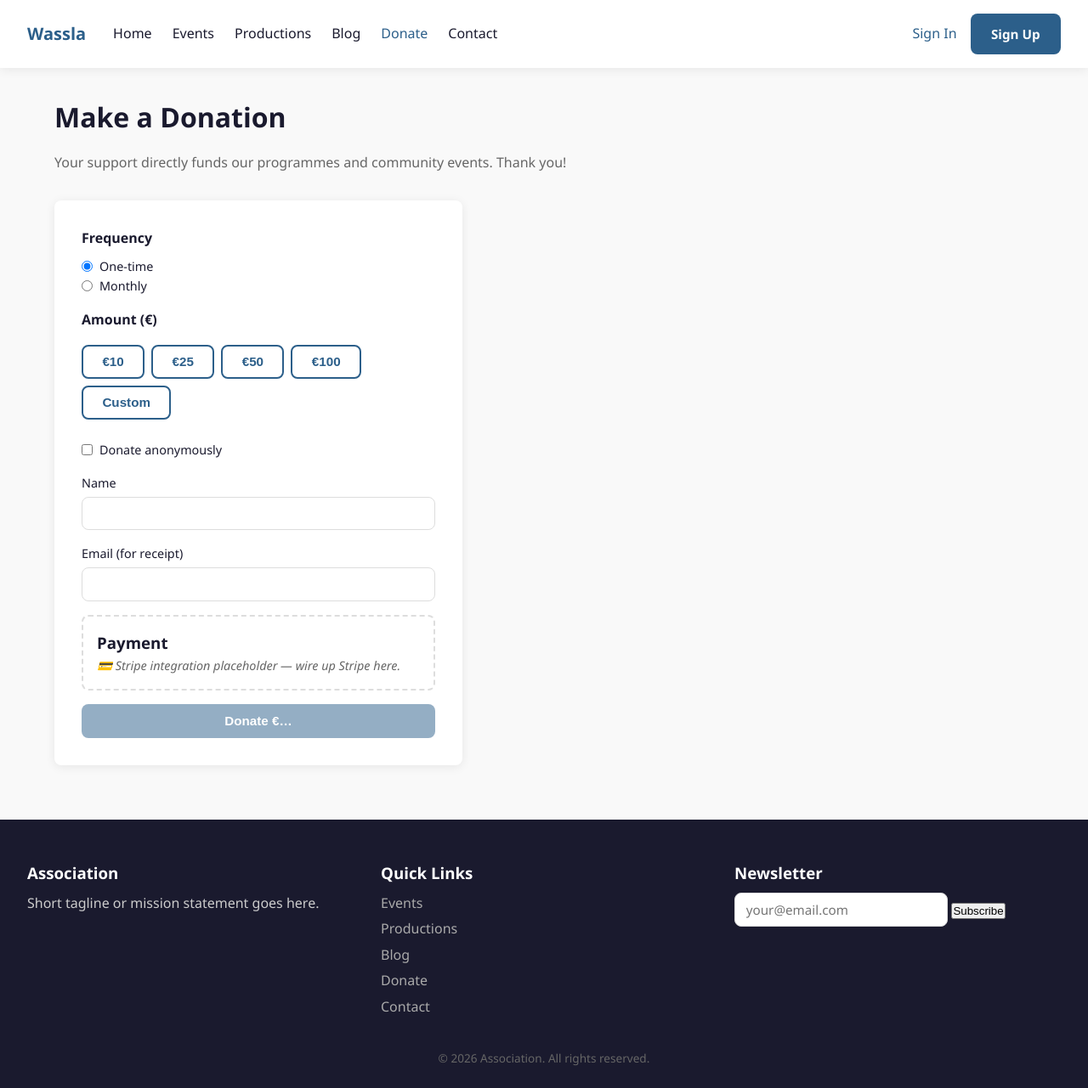
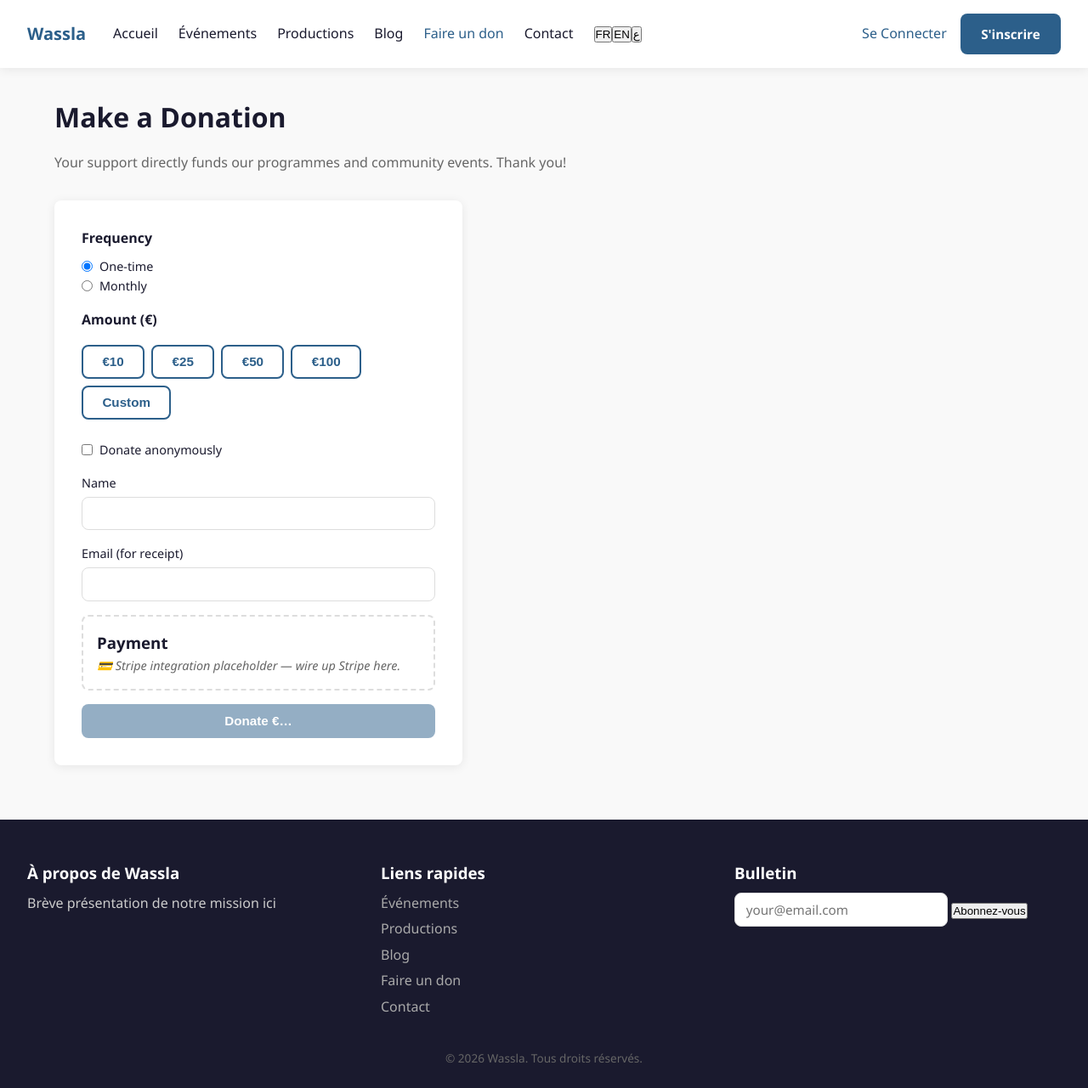
Before and after one commit to engy-dev/association_website, a React (Vite) app in the folder frontend/: page /donate in a window 1280 px wide. Shown: the whole page at 85% size. Built offline with nearby package versions, Linux system fonts and the light colour scheme; no server answers.

Commit message:
Adding dynamic language switching for static text

```diff
--- a/frontend/src/App.jsx
+++ b/frontend/src/App.jsx
@@ -1,6 +1,6 @@
 import { BrowserRouter, Routes, Route, Navigate } from 'react-router-dom';
 import { AuthProvider, useAuth } from './context/AuthContext';
-
+import { LanguageProvider } from './context/LanguageContext';
 import Navbar from './components/Navbar';
 import Footer from './components/Footer';
 
@@ -37,6 +37,7 @@ function Layout({ children }) {
 export default function App() {
   return (
     <AuthProvider>
+      <LanguageProvider>
         <BrowserRouter>
           <Layout>
             <Routes>
@@ -60,6 +61,7 @@ export default function App() {
             </Routes>
           </Layout>
         </BrowserRouter>
+      </LanguageProvider>
     </AuthProvider>
   );
 }
--- a/frontend/src/components/Footer.jsx
+++ b/frontend/src/components/Footer.jsx
@@ -1,10 +1,19 @@
 import { Link } from 'react-router-dom';
 import { useState } from 'react';
 import { newsletterAPI } from '../services/api';
+import { useLanguage } from '../context/LanguageContext';
 
 export default function Footer() {
+  const { language, setLanguage, t } = useLanguage();
   const [email, setEmail]   = useState('');
   const [status, setStatus] = useState(null);
+
+
+  const languages = [
+    { code: 'fr', label: 'FR' },
+    { code: 'en', label: 'EN' },
+    { code: 'ar', label: 'ع' },
+  ];
 
   const handleNewsletter = async (e) => {
     e.preventDefault();
@@ -22,23 +31,23 @@ export default function Footer() {
       <div className="footer-grid">
 
         <div className="footer-col">
-          <h3>Association</h3>
-          <p>Short tagline or mission statement goes here.</p>
+          <h3>{t('footer.aboutUsTitle')}</h3>
+          <p>{t('footer.missionStatement')}</p>
         </div>
 
         <div className="footer-col">
-          <h3>Quick Links</h3>
+          <h3>{t('footer.quickLinksTitle')}</h3>
           <ul>
-            <li><Link to="/events">Events</Link></li>
-            <li><Link to="/productions">Productions</Link></li>
-            <li><Link to="/blog">Blog</Link></li>
-            <li><Link to="/donate">Donate</Link></li>
-            <li><Link to="/contact">Contact</Link></li>
+            <li><Link to="/events">{t('nav.events')}</Link></li>
+            <li><Link to="/productions">{t('nav.productions')}</Link></li>
+            <li><Link to="/blog">{t('nav.blog')}</Link></li>
+            <li><Link to="/donate">{t('nav.donate')}</Link></li>
+            <li><Link to="/contact">{t('nav.contact')}</Link></li>
           </ul>
         </div>
 
         <div className="footer-col">
-          <h3>Newsletter</h3>
+          <h3>{t('footer.newsletterTitle')}</h3>
           <form onSubmit={handleNewsletter}>
             <input
               type="email"
@@ -47,14 +56,14 @@ export default function Footer() {
               onChange={e => setEmail(e.target.value)}
               required
             />
-            <button type="submit">Subscribe</button>
+            <button type="submit">{t('footer.newsletterButton')}</button>
           </form>
-          {status === 'success' && <p>Subscribed!</p>}
-          {status === 'error'   && <p>Something went wrong.</p>}
+          {status === 'success' && <p>{t('footer.newsletterSuccess')}</p>}
+          {status === 'error'   && <p>{t('footer.newsletterError')}</p>}
         </div>
 
       </div>
-      <p className="footer-copy">© {new Date().getFullYear()} Association. All rights reserved.</p>
+      <p className="footer-copy">© {new Date().getFullYear()}{t('footer.rights')}</p>
     </footer>
   );
 }
--- a/frontend/src/components/Navbar.jsx
+++ b/frontend/src/components/Navbar.jsx
@@ -1,9 +1,18 @@
 import { Link, NavLink, useNavigate } from 'react-router-dom';
 import { useAuth } from '../context/AuthContext';
+import { useLanguage } from '../context/LanguageContext';
 
 export default function Navbar() {
+  const { language, setLanguage, t } = useLanguage();
   const { user, logout } = useAuth();
   const navigate = useNavigate();
+
+
+  const languages = [
+    { code: 'fr', label: 'FR' },
+    { code: 'en', label: 'EN' },
+    { code: 'ar', label: 'ع' },
+  ];
 
   const handleLogout = async () => {
     await logout();
@@ -18,24 +27,36 @@ export default function Navbar() {
       </Link>
 
       <ul className="navbar-links">
-        <li><NavLink to="/">Home</NavLink></li>
-        <li><NavLink to="/events">Events</NavLink></li>
-        <li><NavLink to="/productions">Productions</NavLink></li>
-        <li><NavLink to="/blog">Blog</NavLink></li>
-        <li><NavLink to="/donate">Donate</NavLink></li>
-        <li><NavLink to="/contact">Contact</NavLink></li>
+        <li><NavLink to="/">{t('nav.home')}</NavLink></li>
+        <li><NavLink to="/events">{t('nav.events')}</NavLink></li>
+        <li><NavLink to="/productions">{t('nav.productions')}</NavLink></li>
+        <li><NavLink to="/blog">{t('nav.blog')}</NavLink></li>
+        <li><NavLink to="/donate">{t('nav.donate')}</NavLink></li>
+        <li><NavLink to="/contact">{t('nav.contact')}</NavLink></li>
+         {/* Language switcher */}
+      <div className="lang-switcher">
+        {languages.map(({ code, label }) => (
+          <button
+            key={code}
+            onClick={() => setLanguage(code)}
+            className={language === code ? 'active' : ''}
+          >
+            {label}
+          </button>
+        ))}
+      </div>
       </ul>
 
       <div className="navbar-auth">
         {user ? (
           <>
             <NavLink to="/account">{user.name}</NavLink>
-            <button onClick={handleLogout}>Sign Out</button>
+            <button onClick={handleLogout}>{t('signin.signout')}</button>
           </>
         ) : (
           <>
-            <NavLink to="/signin">Sign In</NavLink>
-            <NavLink to="/signup" className="btn-primary">Sign Up</NavLink>
+            <NavLink to="/signin">{t('signin.signin')}</NavLink>
+            <NavLink to="/signup" className="btn-primary">{t('signin.signup')}</NavLink>
           </>
         )}
       </div>
--- /dev/null
+++ b/frontend/src/context/LanguageContext.jsx
@@ -0,0 +1,38 @@
+// src/context/LanguageContext.jsx
+import { createContext, useContext, useState, useEffect } from 'react';
+import fr from '../locales/fr.json';
+import en from '../locales/en.json';
+import ar from '../locales/ar.json';
+
+const translations = { fr, en, ar };
+
+const LanguageContext = createContext();
+
+export function LanguageProvider({ children }) {
+  const [language, setLanguage] = useState(
+    () => localStorage.getItem('lang') || 'fr'  // default to French
+  );
+
+  useEffect(() => {
+    localStorage.setItem('lang', language);
+    // Handle RTL for Arabic
+    document.documentElement.dir = language === 'ar' ? 'rtl' : 'ltr';
+    document.documentElement.lang = language;
+  }, [language]);
+
+  // t('hero.title') → looks up nested keys
+  const t = (key) => {
+    return key.split('.').reduce(
+      (obj, k) => obj?.[k],
+      translations[language]
+    ) ?? key; // fallback to the key itself if missing
+  };
+
+  return (
+    <LanguageContext.Provider value={{ language, setLanguage, t }}>
+      {children}
+    </LanguageContext.Provider>
+  );
+}
+
+export const useLanguage = () => useContext(LanguageContext);
--- /dev/null
+++ b/frontend/src/locales/ar.json
@@ -0,0 +1,43 @@
+{
+  "nav": { "events": "الفعاليات", "blog": "المدونة", "donate": "تبرع" , "contact": "تواصل معنا", "home": "الصفحة الرئيسية", "productions": "الإنتاجات"},
+  "hero": {
+    "title": "مرحباً بكم في وصلة",
+    "subtitle": "نساعد مجتمع الميم من العالم العربي المقيم في فرنسا",
+    "browseEvents": "تصفح الفعاليات",
+    "donate": "تبرع"
+  },
+  "signin":{
+    "signin": "سجل الدخول",
+    "signout": "سجل الخروج",
+    "signup": "سجل الآن"
+  },
+  "about": {
+    "title": "من نحن",
+    "content": "بدأنا في عام 2021 عقب اعتقال الناشطة المصرية سارة حجازي وانتحارها، المزيد عن وصلة ",
+    "learnMore": "اعرف أكثر ←" },
+  "events":{
+    "title": "الفعاليات القادمة",
+    "seeAll":"عرض الكل",
+    "details": "عرض التفاصيل"
+  },
+  "blog":{
+    "title":"من المدونة",
+    "seeAll":"عرض جميع المنشورات ",
+    "readMore":"اقرأ المزيد"
+  },
+  "volunteer":{
+    "title": "انضم إلينا كمتطوع",
+    "content": "هل ترغب في المشاركة بشكل أكبر؟ تعرّف على ما يتطلبه العمل التطوعي وسجّل اليوم.",
+    "button": "تطوّع معنا"
+  },
+  "footer":{
+    "quickLinksTitle":"روابط سريعة",
+    "aboutUsTitle": "عن وصلة",
+    "missionStatement": "بيان موجز للمهمة هنا",
+    "newsletterTitle": "النشرة الإخبارية",
+    "newsletterButton": "اشترك",
+    "newsletterSuccess": "تم الاشتراك!",
+    "newsletterError": "حدث خطأ ما.",
+    "rights":"جميع الحقوق محفوظة لـ وصلة. "
+  }
+}
--- /dev/null
+++ b/frontend/src/locales/en.json
@@ -0,0 +1,45 @@
+
+{
+  "nav": { "events": "Events", "blog": "Blog", "donate": "Donate", "contact": "Contact", "home": "Home", "productions": "Productions" },
+  "hero": {
+    "title": "Welcome to Wassla",
+    "subtitle": "We help LGBT people from the Arab region living in France",
+    "browseEvents": "Browse Events",
+    "donate": "Donate"
+  },
+  "signin":{
+    "signin": "Sign in",
+    "signout": "Sign Out",
+    "signup": "Sign Up"
+  },
+  "about": {
+    "title": "About Us",
+    "content": "We started in 2021 following Sarah Hegazy, an Egyptian activist's detainement and following suicide, more about the history",
+    "learnMore": "Learn more →"
+  },
+  "events":{
+    "title": "Upcoming Events",
+    "seeAll":"See All",
+    "details": "View Details"
+  },
+  "blog":{
+    "title":"From the Blog",
+    "seeAll":"See all posts",
+    "readMore":"Read More"
+  },
+  "volunteer":{
+    "title": "Become A Volunteer",
+    "content": "Want to get more involved? Learn what volunteering entails and sign up today.",
+    "button": "Volunteer with us"
+  },
+  "footer":{
+    "quickLinksTitle":"Quick Links",
+    "aboutUsTitle": "About Wassla",
+    "missionStatement": "Short mission statement here",
+    "newsletterTitle": "Newsletter",
+    "newsletterButton": "Subscribe",
+    "newsletterSuccess": "Subscribed !",
+    "newsletterError": "Something went wrong.",
+    "rights":" Wassla. All rights reserved."
+  }
+}
--- /dev/null
+++ b/frontend/src/locales/fr.json
@@ -0,0 +1,44 @@
+
+{
+  "nav": { "events": "Événements", "blog": "Blog", "donate": "Faire un don", "contact": "Contact", "home": "Accueil" , "productions": "Productions"},
+  "hero": {
+    "title": "Bienvenue à Wassla",
+    "subtitle": "Nous aidons les personnes LGBT du monde arabe vivant en France",
+    "browseEvents": "Voir les événements",
+    "donate": "Faire un don"
+  },
+  "signin":{
+    "signin": "Se Connecter",
+    "signout": "Se Déconnecter",
+    "signup": "S'inscrire"
+  },
+  "about": {
+    "title": "À propos",
+    "content": "Nous avons commencé en 2021 suite à l'arrestation et au suicide de Sarah Hegazy, une militante égyptienne. Plus d'informations sur son histoire.",
+    "learnMore": "En savoir plus →" },
+  "events":{
+    "title": "Événements à venir",
+    "seeAll":"Tout Afficher",
+    "details": "Voir les détails"
+  },
+  "blog":{
+    "title":"Du blog",
+    "seeAll":"Voir tous les articles",
+    "readMore":"En savoir plus"
+  },
+  "volunteer":{
+    "title": "Devenez bénévole",
+    "content": "Envie de vous impliquer davantage ? Découvrez en quoi consiste le bénévolat et inscrivez-vous dès aujourd’hui.",
+    "button": "Rejoignez-nous en tant que bénévole"
+  },
+  "footer":{
+    "quickLinksTitle":"Liens rapides",
+    "aboutUsTitle": "À propos de Wassla",
+    "missionStatement": "Brève présentation de notre mission ici",
+    "newsletterTitle": "Bulletin",
+    "newsletterButton": "Abonnez-vous",
+    "newsletterSuccess": "Abonné !",
+    "newsletterError": "Une erreur s'est produite.",
+    "rights":" Wassla. Tous droits réservés."
+  }
+}
--- a/frontend/src/pages/LandingPage.jsx
+++ b/frontend/src/pages/LandingPage.jsx
@@ -1,10 +1,12 @@
 import { useEffect, useState } from 'react';
 import { Link } from 'react-router-dom';
 import { eventsAPI, blogAPI } from '../services/api';
+import { useLanguage } from '../context/LanguageContext';
 
 export default function LandingPage() {
   const [upcomingEvents, setUpcomingEvents] = useState([]);
   const [latestPosts,    setLatestPosts]    = useState([]);
+  const { t } = useLanguage();
 
   useEffect(() => {
     eventsAPI.getAll({ limit: 3 }).then(r => setUpcomingEvents(r.data.data ?? r.data));
@@ -16,58 +18,58 @@ export default function LandingPage() {
 
       {/* ── Hero ──────────────────────────────────────────────── */}
       <section className="hero">
-        <h1>Welcome to Wassla</h1>
-        <p>We help LGBT ppl from the arab region living in france</p>
+        <h1>{t('hero.title')}</h1>
+        <p>{t('hero.subtitle')}</p>
         <div className="hero-cta">
-          <Link to="/events"  className="btn-primary">Browse Events</Link>
-          <Link to="/donate"  className="btn-secondary">Donate</Link>
+          <Link to="/events"  className="btn-primary">{t('hero.browseEvents')}</Link>
+          <Link to="/donate"  className="btn-secondary">{t('hero.donate')}</Link>
         </div>
       </section>
 
       {/* ── About Teaser ──────────────────────────────────────── */}
       <section className="section about-teaser">
-        <h2>About Us</h2>
-        <p>We started in 2021 following Sarah Hegazy, an Egyptian activist's detainement and following suicide, more about the history</p>
-        <Link to="/contact">Learn more →</Link>
+        <h2>{t('about.title')}</h2>
+        <p>{t('about.content')}</p>
+        <Link to="/contact">{t('about.learnMore')}</Link>
       </section>
 
       {/* ── Upcoming Events ───────────────────────────────────── */}
       <section className="section upcoming-events">
-        <h2>Upcoming Events</h2>
+        <h2>{t('events.title')}</h2>
         <div className="card-grid">
           {upcomingEvents.map(event => (
             <div key={event.id} className="card">
               <h3>{event.title}</h3>
               <p>{new Date(event.start_date).toLocaleDateString()}</p>
               <p>{event.location}</p>
-              <Link to={`/events/${event.id}`}>View details →</Link>
+              <Link to={`/events/${event.id}`}>{t('events.details')} →</Link>
             </div>
           ))}
         </div>
-        <Link to="/events">See all events →</Link>
+        <Link to="/events">{t('events.seeAll')}→</Link>
       </section>
 
       {/* ── Latest Blog Posts ─────────────────────────────────── */}
       <section className="section latest-blog">
-        <h2>From the Blog</h2>
+        <h2>{t('blog.title')}</h2>
         <div className="card-grid">
           {latestPosts.map(post => (
             <div key={post.id} className="card">
               <h3>{post.title}</h3>
               <p>{new Date(post.published_at).toLocaleDateString()}</p>
               <p>{post.excerpt}</p>
-              <Link to={`/blog/${post.id}`}>Read more →</Link>
+              <Link to={`/blog/${post.id}`}>{t('blog.readMore')} →</Link>
             </div>
           ))}
         </div>
-        <Link to="/blog">See all posts →</Link>
+        <Link to="/blog">{t('blog.seeAll')} →</Link>
       </section>
 
       {/* ── Volunteer CTA ─────────────────────────────────────── */}
       <section className="section volunteer-cta">
-        <h2>Become a Volunteer</h2>
-        <p>Want to get more involved? Learn what volunteering entails and sign up today.</p>
-        <Link to="/signup?role=volunteer" className="btn-secondary">Volunteer with us</Link>
+        <h2>{t('volunteer.title')}</h2>
+        <p>{t('volunteer.content')}</p>
+        <Link to="/signup?role=volunteer" className="btn-secondary">{t('volunteer.button')}</Link>
       </section>
 
     </div>
```
Also changed, not shown: frontend/src/services/api.js (+7 -0 lines). Lines whose indentation alone changed are shown as unchanged.
